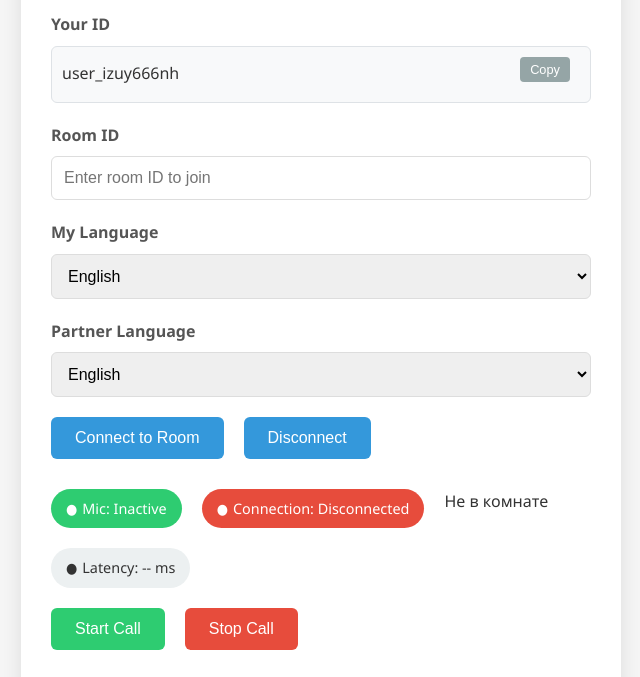
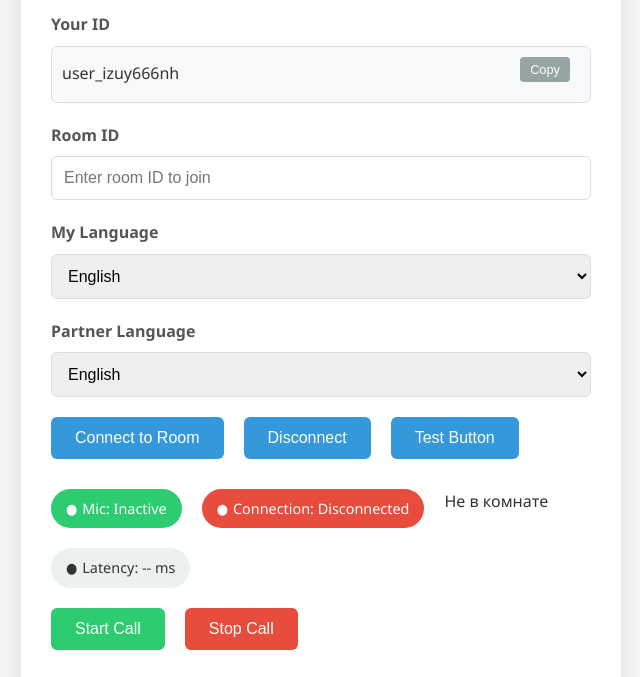
Before and after one commit to Alexdezton/ai-call-backend, a website: page index.html in a window 1280 px wide. Shown: the part 114-791 px from the top of the page, without its empty margins (319-959 px from the left). Drawn offline with Linux system fonts and the light colour scheme.

Commit message:
Добавление тестовой кнопки для проверки применения изменений

```diff
--- a/index.html
+++ b/index.html
@@ -207,6 +207,7 @@
             <div class="controls">
                 <button type="button" id="connectBtn" class="btn-connect">Connect to Room</button>
                 <button type="button" id="disconnectBtn" class="btn-connect">Disconnect</button>
+                <button type="button" id="testBtn" class="btn-connect" onclick="testFunction()">Test Button</button>
             </div>
 
             <div class="status-indicators">
@@ -269,6 +270,11 @@
                     });
             });
         }
+
+        // Тестовая функция для проверки, что изменения применяются
+        function testFunction() {
+          alert('Привет! Изменения применяются.');
+        }
     </script>
 </body>
 </html>
```
